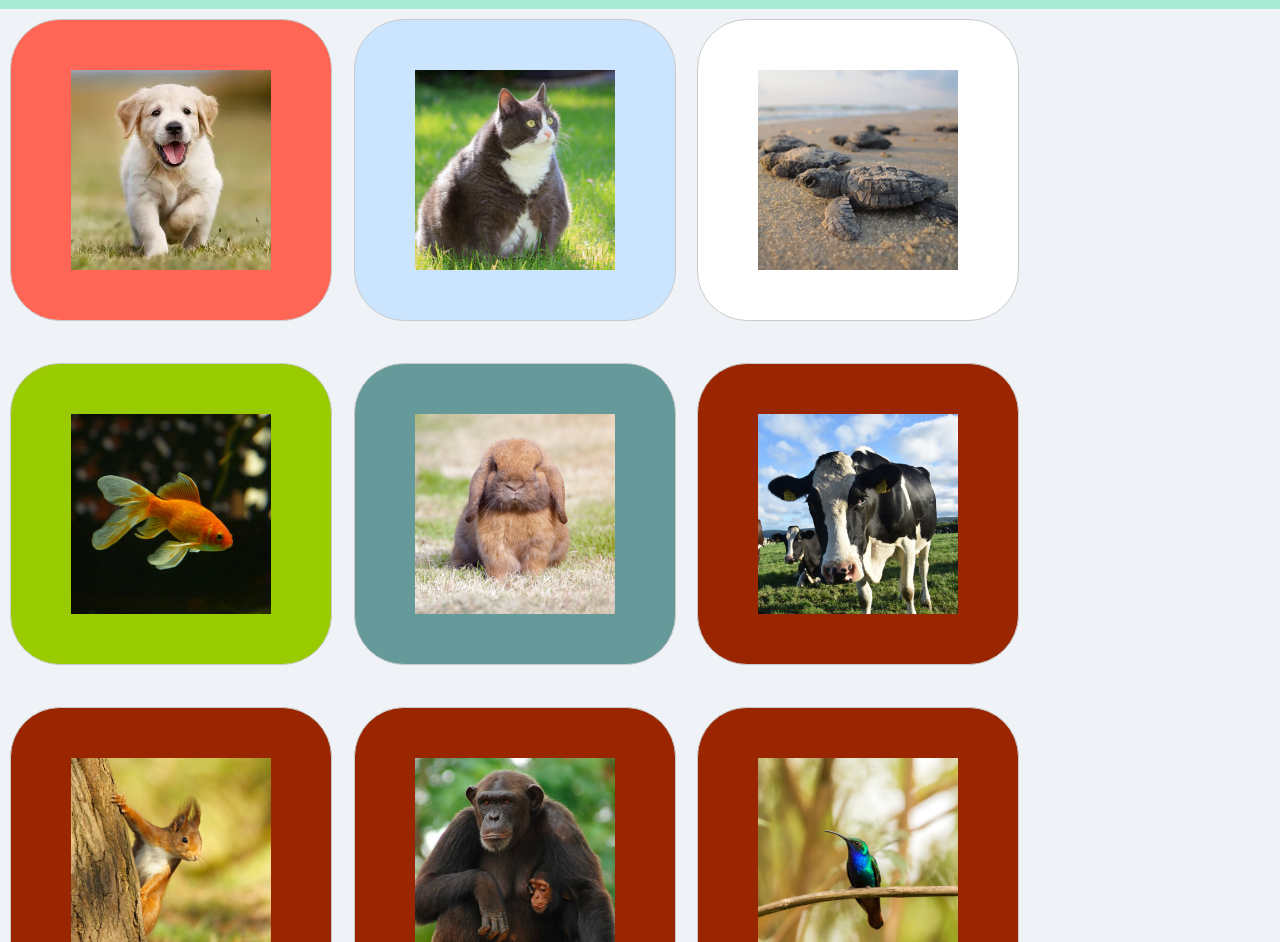
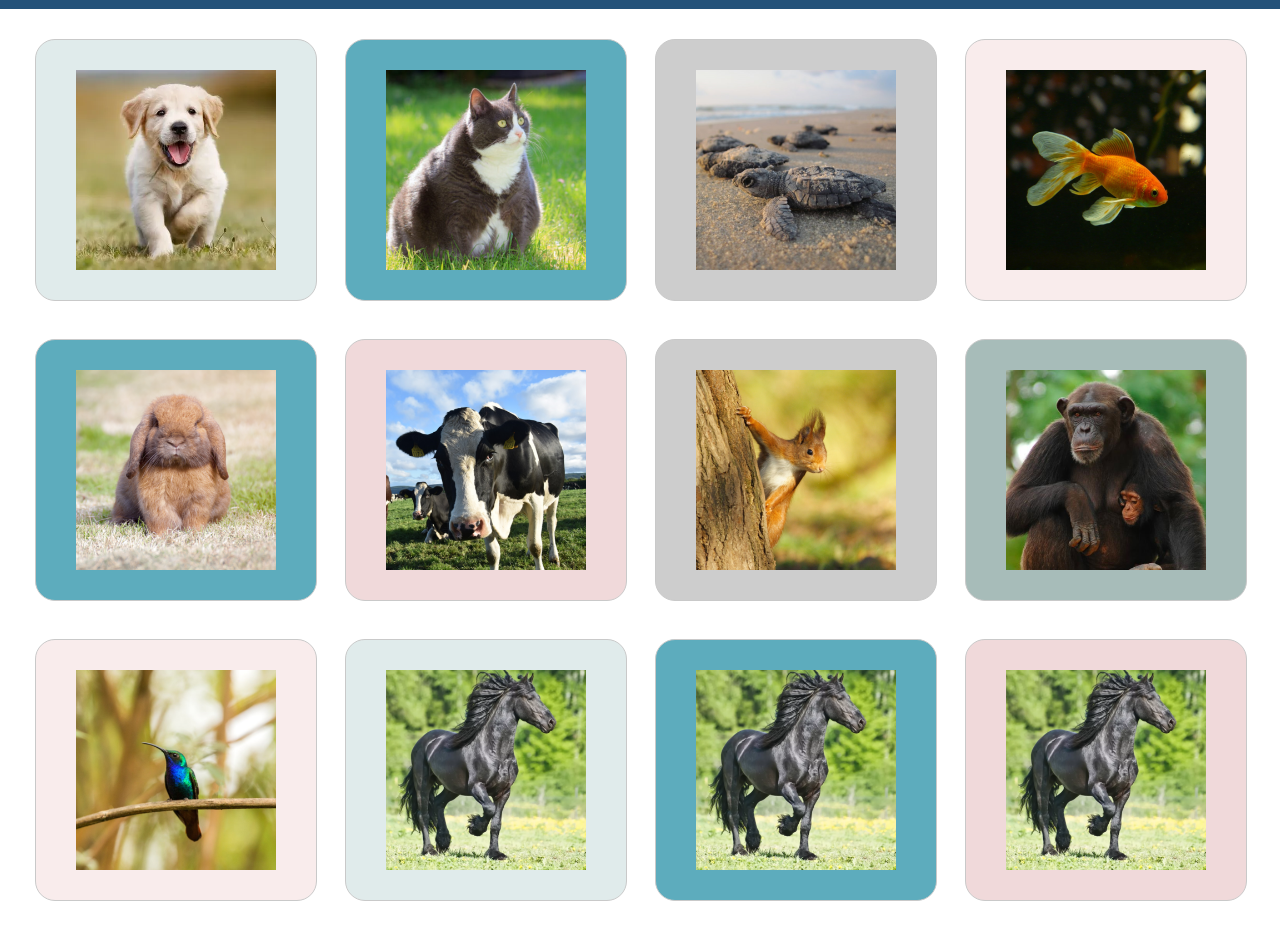
Before and after one commit to silacpr/ecolingo, a plain HTML site: page index.html in a window 1280 px wide. Shown: the part 76-1018 px from the top of the page. Drawn offline with Linux system fonts and the light colour scheme.

Commit message:
petite_modif_style

```diff
--- a/index.html
+++ b/index.html
@@ -23,12 +23,14 @@
 
     </header>
 
+    <div class="lesbox">
+
 <div class="flip-container">
   <div class="flipper" id="red">
-    <div class="redbox box box-front">
+    <div class="color3 box box-front">
       <img src="images/animaux/chien.png" alt="chien"/>
     </div>
-    <div class="redbox box box-back">
+    <div class="color3 box box-back">
       <p>Dog</p>
       <a onclick="speak('Dog', 'en', event);" class="bouton_speaker">
         <svg version="1.0" id="Layer_1" xmlns="http://www.w3.org/2000/svg" xmlns:xlink="http://www.w3.org/1999/xlink" width="40px" height="40px" viewBox="0 0 64 64" enable-background="new 0 0 64 64" xml:space="preserve" fill="#000000">
@@ -50,10 +52,10 @@
 
 <div class="flip-container">
   <div class="flipper">
-    <div class="bluebox box box-front">
+    <div class="color1 box box-front">
       <img src="images/animaux/chat.png" alt="chat"/>
     </div>
-    <div class="bluebox box box-back">
+    <div class="color1 box box-back">
       <p>Cat</p>
       <a onclick="speak('Cat', 'en', event);" class="bouton_speaker">
         <svg version="1.0" id="Layer_1" xmlns="http://www.w3.org/2000/svg" xmlns:xlink="http://www.w3.org/1999/xlink" width="40px" height="40px" viewBox="0 0 64 64" enable-background="new 0 0 64 64" xml:space="preserve" fill="#000000">
@@ -75,10 +77,10 @@
 
 <div class="flip-container">
   <div class="flipper">
-    <div class="whitebox box box-front">
+    <div class="color4 box box-front">
       <img src="images/animaux/tortue.png" alt="tortue"/>
     </div>
-    <div class="whitebox box box-back">
+    <div class="color4 box box-back">
       <p>Turtle</p>
       <a onclick="speak('Turtle', 'en', event);" class="bouton_speaker">
         <svg version="1.0" id="Layer_1" xmlns="http://www.w3.org/2000/svg" xmlns:xlink="http://www.w3.org/1999/xlink" width="40px" height="40px" viewBox="0 0 64 64" enable-background="new 0 0 64 64" xml:space="preserve" fill="#000000">
@@ -100,10 +102,10 @@
 
 <div class="flip-container">
   <div class="flipper">
-    <div class="greenbox box box-front">
+    <div class="color5 box box-front">
       <img src="images/animaux/poisson.png" alt="poisson"/>
     </div>
-    <div class="greenbox box box-back">
+    <div class="color5 box box-back">
       <p>Fish</p>
       <a onclick="speak('Fish', 'en', event);" class="bouton_speaker">
         <svg version="1.0" id="Layer_1" xmlns="http://www.w3.org/2000/svg" xmlns:xlink="http://www.w3.org/1999/xlink" width="40px" height="40px" viewBox="0 0 64 64" enable-background="new 0 0 64 64" xml:space="preserve" fill="#000000">
@@ -125,10 +127,10 @@
 
 <div class="flip-container">
   <div class="flipper">
-    <div class="mgreenbox box box-front">
+    <div class="color1 box box-front">
       <img src="images/animaux/lapin.png" alt="lapin"/>
     </div>
-    <div class="mgreenbox box box-back">
+    <div class="color1 box box-back">
       <p>Rabbit</p>
       <a onclick="speak('Rabbit', 'en', event);" class="bouton_speaker">
         <svg version="1.0" id="Layer_1" xmlns="http://www.w3.org/2000/svg" xmlns:xlink="http://www.w3.org/1999/xlink" width="40px" height="40px" viewBox="0 0 64 64" enable-background="new 0 0 64 64" xml:space="preserve" fill="#000000">
@@ -150,10 +152,10 @@
 
 <div class="flip-container">
   <div class="flipper">
-    <div class="darkredbox box box-front">
+    <div class="color6 box box-front">
       <img src="images/animaux/vache.png" alt="vache"/>
     </div>
-    <div class="darkredbox box box-back">
+    <div class="color6 box box-back">
       <p>Cow</p>
       <a onclick="speak('Cow', 'en', event);" class="bouton_speaker">
         <svg version="1.0" id="Layer_1" xmlns="http://www.w3.org/2000/svg" xmlns:xlink="http://www.w3.org/1999/xlink" width="40px" height="40px" viewBox="0 0 64 64" enable-background="new 0 0 64 64" xml:space="preserve" fill="#000000">
@@ -175,10 +177,10 @@
 
 <div class="flip-container">
   <div class="flipper">
-    <div class="darkredbox box box-front">
+    <div class="color4 box box-front">
       <img src="images/animaux/écureuil.png" alt="écureuil"/>
     </div>
-    <div class="darkredbox box box-back">
+    <div class="color4 box box-back">
       <p>Squirrel</p>
       <a onclick="speak('Squirrel', 'en', event);" class="bouton_speaker">
         <svg version="1.0" id="Layer_1" xmlns="http://www.w3.org/2000/svg" xmlns:xlink="http://www.w3.org/1999/xlink" width="40px" height="40px" viewBox="0 0 64 64" enable-background="new 0 0 64 64" xml:space="preserve" fill="#000000">
@@ -200,10 +202,10 @@
 
 <div class="flip-container">
   <div class="flipper">
-    <div class="darkredbox box box-front">
+    <div class="color2 box box-front">
       <img src="images/animaux/singe.png" alt="singe"/>
     </div>
-    <div class="darkredbox box box-back">
+    <div class="color2 box box-back">
       <p>Monkey</p>
       <a onclick="speak('Monkey', 'en', event);" class="bouton_speaker">
         <svg version="1.0" id="Layer_1" xmlns="http://www.w3.org/2000/svg" xmlns:xlink="http://www.w3.org/1999/xlink" width="40px" height="40px" viewBox="0 0 64 64" enable-background="new 0 0 64 64" xml:space="preserve" fill="#000000">
@@ -225,10 +227,10 @@
 
 <div class="flip-container">
   <div class="flipper">
-    <div class="darkredbox box box-front">
+    <div class="color5 box box-front">
       <img src="images/animaux/oiseau.png" alt="oiseau"/>
     </div>
-    <div class="darkredbox box box-back">
+    <div class="color5 box box-back">
       <p>Bird</p>
       <a onclick="speak('Bird', 'en', event);" class="bouton_speaker">
         <svg version="1.0" id="Layer_1" xmlns="http://www.w3.org/2000/svg" xmlns:xlink="http://www.w3.org/1999/xlink" width="40px" height="40px" viewBox="0 0 64 64" enable-background="new 0 0 64 64" xml:space="preserve" fill="#000000">
@@ -250,10 +252,10 @@
 
 <div class="flip-container">
   <div class="flipper">
-    <div class="darkredbox box box-front">
+    <div class="color3 box box-front">
       <img src="images/animaux/cheval.png" alt="cheval"/>
     </div>
-    <div class="darkredbox box box-back">
+    <div class="color3 box box-back">
       <p>Horse</p>
       <a onclick="speak('Horse', 'en', event);" class="bouton_speaker">
         <svg version="1.0" id="Layer_1" xmlns="http://www.w3.org/2000/svg" xmlns:xlink="http://www.w3.org/1999/xlink" width="40px" height="40px" viewBox="0 0 64 64" enable-background="new 0 0 64 64" xml:space="preserve" fill="#000000">
@@ -272,6 +274,60 @@
     </div>
   </div>
 </div>
+
+<div class="flip-container">
+  <div class="flipper">
+    <div class="color1 box box-front">
+      <img src="images/animaux/cheval.png" alt="cheval"/>
+    </div>
+    <div class="color1 box box-back">
+      <p>Horse</p>
+      <a onclick="speak('Horse', 'en', event);" class="bouton_speaker">
+        <svg version="1.0" id="Layer_1" xmlns="http://www.w3.org/2000/svg" xmlns:xlink="http://www.w3.org/1999/xlink" width="40px" height="40px" viewBox="0 0 64 64" enable-background="new 0 0 64 64" xml:space="preserve" fill="#000000">
+          <g id="SVGRepo_bgCarrier" stroke-width="0"></g>
+          <g id="SVGRepo_tracerCarrier" stroke-linecap="round" stroke-linejoin="round"></g>
+          <g id="SVGRepo_iconCarrier">
+              <g>
+                  <path fill="#231F20" d="M59.998,28.001h-7.999c-2.211,0-4,1.789-4,4s1.789,4,4,4h7.999c2.211,0,4-1.789,4-4 S62.209,28.001,59.998,28.001z"></path>
+                  <path fill="#231F20" d="M49.71,19.466l6.929-4c1.914-1.105,2.57-3.551,1.461-5.465c-1.102-1.914-3.547-2.57-5.46-1.465l-6.93,4 c-1.914,1.105-2.57,3.551-1.461,5.464C45.351,19.915,47.796,20.571,49.71,19.466z"></path>
+                  <path fill="#231F20" d="M56.639,48.535l-6.929-3.999c-1.914-1.105-4.355-0.449-5.461,1.464c-1.105,1.914-0.453,4.359,1.461,5.465 l6.93,4c1.913,1.105,4.358,0.449,5.464-1.465S58.553,49.641,56.639,48.535z"></path>
+                  <path fill="#231F20" d="M37.53,0.307c-1.492-0.625-3.211-0.277-4.359,0.867L18.343,16.001H4c-2.211,0-4,1.789-4,4v24 C0,46.211,1.789,48,4,48h14.343l14.828,14.828C33.937,63.594,34.96,64,35.999,64c0.516,0,1.035-0.098,1.531-0.305 c1.496-0.617,2.469-2.078,2.469-3.695V4.001C39.999,2.384,39.026,0.924,37.53,0.307z"></path>
+              </g>
+          </g>
+      </svg>
+      </a>
+    </div>
+  </div>
+</div>
+
+<div class="flip-container">
+  <div class="flipper">
+    <div class="color6 box box-front">
+      <img src="images/animaux/cheval.png" alt="cheval"/>
+    </div>
+    <div class="color6 box box-back">
+      <p>Horse</p>
+      <a onclick="speak('Horse', 'en', event);" class="bouton_speaker">
+        <svg version="1.0" id="Layer_1" xmlns="http://www.w3.org/2000/svg" xmlns:xlink="http://www.w3.org/1999/xlink" width="40px" height="40px" viewBox="0 0 64 64" enable-background="new 0 0 64 64" xml:space="preserve" fill="#000000">
+          <g id="SVGRepo_bgCarrier" stroke-width="0"></g>
+          <g id="SVGRepo_tracerCarrier" stroke-linecap="round" stroke-linejoin="round"></g>
+          <g id="SVGRepo_iconCarrier">
+              <g>
+                  <path fill="#231F20" d="M59.998,28.001h-7.999c-2.211,0-4,1.789-4,4s1.789,4,4,4h7.999c2.211,0,4-1.789,4-4 S62.209,28.001,59.998,28.001z"></path>
+                  <path fill="#231F20" d="M49.71,19.466l6.929-4c1.914-1.105,2.57-3.551,1.461-5.465c-1.102-1.914-3.547-2.57-5.46-1.465l-6.93,4 c-1.914,1.105-2.57,3.551-1.461,5.464C45.351,19.915,47.796,20.571,49.71,19.466z"></path>
+                  <path fill="#231F20" d="M56.639,48.535l-6.929-3.999c-1.914-1.105-4.355-0.449-5.461,1.464c-1.105,1.914-0.453,4.359,1.461,5.465 l6.93,4c1.913,1.105,4.358,0.449,5.464-1.465S58.553,49.641,56.639,48.535z"></path>
+                  <path fill="#231F20" d="M37.53,0.307c-1.492-0.625-3.211-0.277-4.359,0.867L18.343,16.001H4c-2.211,0-4,1.789-4,4v24 C0,46.211,1.789,48,4,48h14.343l14.828,14.828C33.937,63.594,34.96,64,35.999,64c0.516,0,1.035-0.098,1.531-0.305 c1.496-0.617,2.469-2.078,2.469-3.695V4.001C39.999,2.384,39.026,0.924,37.53,0.307z"></path>
+              </g>
+          </g>
+      </svg>
+      </a>
+    </div>
+  </div>
+</div>
+
+</div>
+
+
 <script>
 
     var voices = speechSynthesis.getVoices();
@@ -305,12 +361,21 @@
 
 
 var box = document.getElementsByClassName("flipper");
+
 for (let i = 0; i < box.length; i++) {
     const element = box[i];
     element.addEventListener("click", (e) => {
+        // Retirer la classe "flipperRotate" de toutes les tuiles
+        for (let j = 0; j < box.length; j++) {
+            if (j !== i) {
+                box[j].classList.remove("flipperRotate");
+            }
+        }
+        // Ajouter ou retirer la classe "flipperRotate" de la tuile cliquée
         element.classList.toggle("flipperRotate");
-        })
+    });
 }
+
 
 </script>
 
--- a/style.css
+++ b/style.css
@@ -1,6 +1,5 @@
 body {
   font-family: 'Roboto Condensed', sans-serif;
-  background-color: #eff3f7;
   margin :0;
 }
 
@@ -14,38 +13,39 @@ h1 {
   border-bottom: 1px solid black;
 }
 
-.mgreenbox {
-  background-color: #669999;
+.lesbox {
+  display: flex;
+  flex-wrap: wrap;
+  justify-content: space-around;
+  align-items: stretch;
+  margin: 20px; /* Ajustez la marge selon vos préférences */
 }
 
-.darkredbox {
-  background-color: #992600;
-  color: white;
+
+.color1 {
+  background-color: #5dacbd;
 }
 
-.darkredbox h1 {
-  border-color: white;
+.color2 {
+  background-color: #a7bcb9;
 }
 
-.mgreenbox {
-  background-color: #669999;
+.color3 {
+  background-color: #e0ebeb;
 }
 
-.bluebox {
-  background-color: #cce5ff;
+.color4{
+  background-color: #cdcdcd;
 }
 
-.greenbox {
-  background-color: #99cc00;
+.color5{
+  background-color: #f9ecec;
 }
 
-.redbox {
-  background-color: #F65;
+.color6{
+  background-color: #f0d9da;
 }
 
-.whitebox {
-  background-color: #fff;
-}
 .box {
   padding: 10px 30px 10px 30px;
   border: 1px solid #c9c9c9;
@@ -53,20 +53,20 @@ h1 {
   position: absolute;
   top: 0;
   left: 0;
-  width: 260px;
-  height: 280px;
+  width: 220px;
+  height: 240px;
   display: flex;
   flex-direction: column;
   justify-content: center;
   align-items: center;
-  border-radius: 50px;
+  border-radius: 20px;
 }
 
 
 .flip-container {
   perspective: 1000;
-  width: 320px;
-  height: 320px;
+  width: 280px;
+  height: 280px;
   margin: 10px 10px;
   display: inline-block;
 }
@@ -76,11 +76,6 @@ h1 {
     position: relative;
     transition: 0.6s;
 }
-/*
-//.flipper:hover, .flipper:hover{
-//  transform: rotateY(180deg);
-//}
-*/
 
 .flipperRotate {
   transform: rotateY(180deg);
@@ -102,11 +97,12 @@ h1 {
 
 
 header{
-    background-color: rgb(170, 235, 213);
+    background-color: #24527a;
     margin :0;
     display: flex;
     justify-self: space-between;
-    padding : 5px
+    padding : 5px;
+    color: white;
  }
 
 header h1 {
```
Lines whose indentation alone changed are shown as unchanged.
